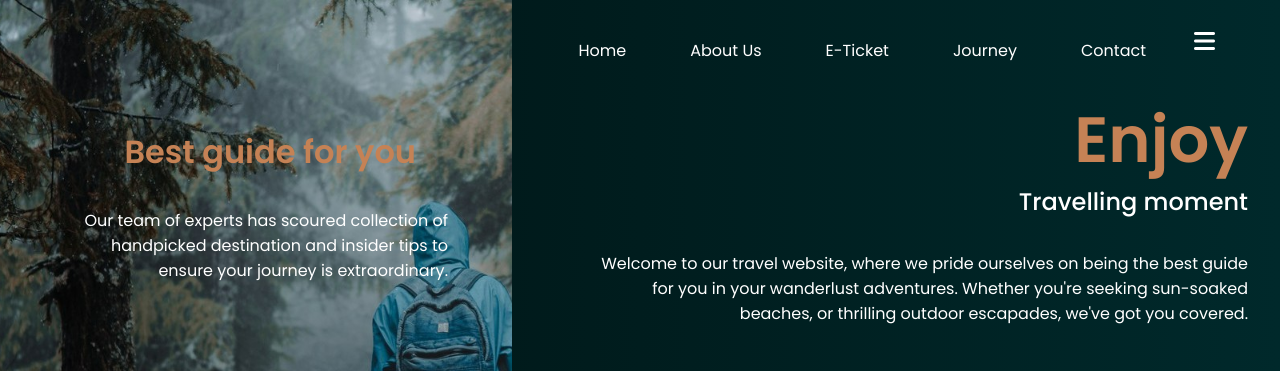
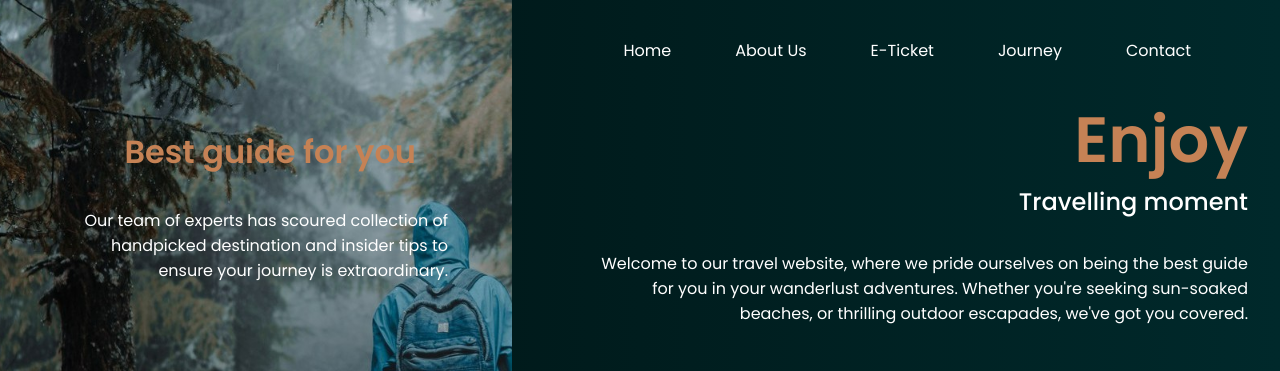
Before and after one commit to gokulworks/CodSoft, a plain HTML site: page index.html in a window 1280 px wide. Shown: the top 371 px of the page. Drawn offline with Linux system fonts and the light colour scheme.

Commit message:
Update index.html

```diff
--- a/index.html
+++ b/index.html
@@ -60,6 +60,7 @@
         let sidebar=document.querySelector(".sidebar");
         sidebar.style.display="none";
         let burger=document.querySelector("#burger");
+        burger.style.display="none";
         let xmark=document.querySelector("#xmark")
         let link=document.querySelector(".link_a")
         function showSidebar(){
```
